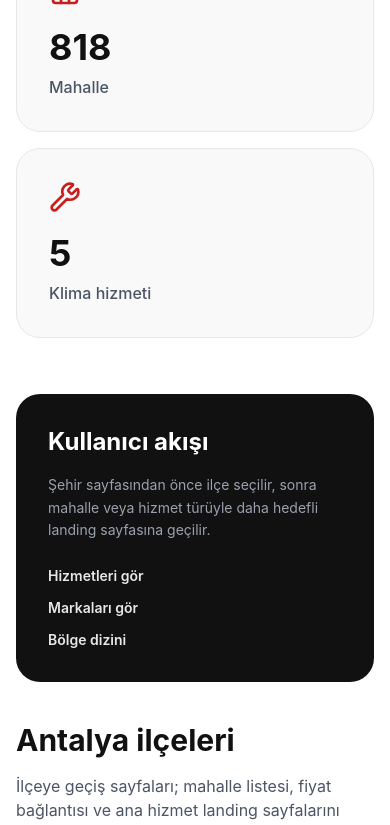
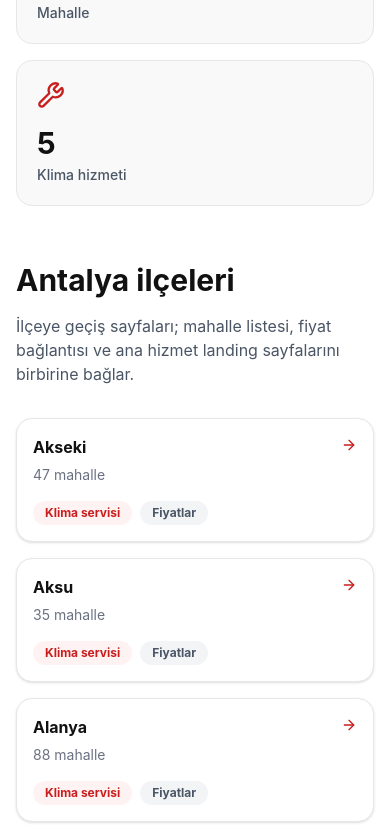
Before and after one commit to aysenur-kaya/antalya-klima-service, a Next.js app: page /antalya in a window 390 px wide. Shown: the part 1156-1981 px from the top of the page. Built offline with nearby package versions, Linux system fonts and the light colour scheme; no server answers.

Commit message:
fix mobile hub navigation and mobile CTA visibility

```diff
--- a/src/app/antalya/page.tsx
+++ b/src/app/antalya/page.tsx
@@ -25,7 +25,7 @@ export default function AntalyaPage() {
 
       <section className="py-20 bg-white">
         <div className="container mx-auto px-4 md:px-6">
-          <div className="grid grid-cols-1 md:grid-cols-3 gap-4 mb-14">
+          <div className="grid grid-cols-1 sm:grid-cols-3 gap-4 mb-14">
             {[
               { label: "İlçe", value: ilceler.length, icon: MapPin },
               { label: "Mahalle", value: mahalleCount, icon: Home },
@@ -34,31 +34,31 @@ export default function AntalyaPage() {
               const Icon = stat.icon;
 
               return (
-                <div key={stat.label} className="rounded-3xl border border-gray-200 bg-brand-light p-8">
-                  <Icon className="w-8 h-8 text-brand-red mb-5" />
-                  <p className="text-4xl font-bold text-brand-dark mb-2">{stat.value}</p>
-                  <p className="text-gray-600 font-medium">{stat.label}</p>
+                <div key={stat.label} className="rounded-2xl border border-gray-200 bg-brand-light p-5 md:p-7">
+                  <Icon className="w-7 h-7 text-brand-red mb-4" />
+                  <p className="text-3xl md:text-4xl font-bold text-brand-dark mb-1">{stat.value}</p>
+                  <p className="text-gray-600 font-medium text-sm md:text-base">{stat.label}</p>
                 </div>
               );
             })}
           </div>
 
-          <div className="grid grid-cols-1 lg:grid-cols-4 gap-10">
-            <aside className="lg:col-span-1">
-              <div className="sticky top-28 rounded-3xl bg-brand-dark text-white p-8">
-                <h2 className="text-2xl font-bold mb-4">Kullanıcı akışı</h2>
-                <p className="text-gray-400 text-sm leading-relaxed mb-6">
+          <div className="grid grid-cols-1 lg:grid-cols-4 gap-6 lg:gap-10">
+            <aside className="lg:col-span-1 order-2 lg:order-1">
+              <div className="sticky top-28 rounded-2xl bg-brand-dark text-white p-5 md:p-7">
+                <h2 className="text-xl font-bold mb-3">Kullanıcı akışı</h2>
+                <p className="text-gray-400 text-sm leading-relaxed mb-5">
                   Şehir sayfasından önce ilçe seçilir, sonra mahalle veya hizmet türüyle daha hedefli landing sayfasına geçilir.
                 </p>
                 <div className="flex flex-col gap-3">
-                  <Link href="/hizmetler" className="text-sm font-semibold text-white/90 hover:text-brand-red">Hizmetleri gör</Link>
-                  <Link href="/servis" className="text-sm font-semibold text-white/90 hover:text-brand-red">Markaları gör</Link>
-                  <Link href="/bolgeler" className="text-sm font-semibold text-white/90 hover:text-brand-red">Bölge dizini</Link>
+                  <Link href="/hizmetler" className="text-sm font-semibold text-white/90 hover:text-brand-red transition-colors">Hizmetleri gör</Link>
+                  <Link href="/servis" className="text-sm font-semibold text-white/90 hover:text-brand-red transition-colors">Markaları gör</Link>
+                  <Link href="/bolgeler" className="text-sm font-semibold text-white/90 hover:text-brand-red transition-colors">Bölge dizini</Link>
                 </div>
               </div>
             </aside>
 
-            <div className="lg:col-span-3">
+            <div className="lg:col-span-3 order-1 lg:order-2">
               <div className="mb-8">
                 <h2 className="text-3xl font-bold text-brand-dark mb-4">Antalya ilçeleri</h2>
                 <p className="text-gray-600">
@@ -66,23 +66,23 @@ export default function AntalyaPage() {
                 </p>
               </div>
 
-              <div className="grid grid-cols-1 sm:grid-cols-2 xl:grid-cols-3 gap-5">
+              <div className="grid grid-cols-1 sm:grid-cols-2 xl:grid-cols-3 gap-4">
                 {ilceler.map((ilce) => (
                   <Link
                     key={ilce.slug}
                     href={`/bolgeler/${ilce.slug}`}
-                    className="group rounded-3xl border border-gray-200 bg-white p-6 shadow-sm hover:border-brand-red/30 hover:shadow-xl transition-all"
+                    className="group rounded-2xl border border-gray-200 bg-white p-4 md:p-6 shadow-sm hover:border-brand-red/30 hover:shadow-xl transition-all"
                   >
-                    <div className="flex items-start justify-between gap-4">
+                    <div className="flex items-start justify-between gap-3">
                       <div>
-                        <h3 className="text-xl font-bold text-brand-dark group-hover:text-brand-red transition-colors mb-2">
+                        <h3 className="text-base md:text-xl font-bold text-brand-dark group-hover:text-brand-red transition-colors mb-1.5">
                           {ilce.name}
                         </h3>
                         <p className="text-sm text-gray-500">{ilce.mahalleler.length} mahalle</p>
                       </div>
-                      <ArrowRight className="w-5 h-5 text-brand-red transition-transform group-hover:translate-x-1" />
+                      <ArrowRight className="w-4 h-4 md:w-5 md:h-5 text-brand-red transition-transform group-hover:translate-x-1 shrink-0 mt-0.5" />
                     </div>
-                    <div className="mt-6 flex flex-wrap gap-2">
+                    <div className="mt-4 flex flex-wrap gap-2">
                       <span className="rounded-full bg-red-50 px-3 py-1 text-xs font-bold text-brand-red">Klima servisi</span>
                       <span className="rounded-full bg-gray-100 px-3 py-1 text-xs font-bold text-gray-600">Fiyatlar</span>
                     </div>
--- a/src/app/bolgeler/[slug]/page.tsx
+++ b/src/app/bolgeler/[slug]/page.tsx
@@ -82,10 +82,10 @@ export default async function DistrictRegionsPage({ params }: PageProps) {
 
       <section className="py-20">
         <div className="container mx-auto px-4 md:px-6">
-          <div className="grid grid-cols-1 lg:grid-cols-4 gap-12">
+          <div className="grid grid-cols-1 lg:grid-cols-4 gap-6 lg:gap-12">
 
             {/* Sidebar Services */}
-            <div className="lg:col-span-1 space-y-6">
+            <div className="lg:col-span-1 space-y-6 order-2 lg:order-1">
               <div className="bg-brand-light p-6 rounded-3xl border border-gray-100">
                 <h3 className="font-bold text-lg mb-4 text-brand-dark flex items-center gap-2">
                   <MapPin className="w-5 h-5 text-brand-red" />
@@ -130,7 +130,7 @@ export default async function DistrictRegionsPage({ params }: PageProps) {
             </div>
 
             {/* Neighborhood Grid */}
-            <div className="lg:col-span-3">
+            <div className="lg:col-span-3 order-1 lg:order-2">
               <div className="mb-8">
                 <h2 className="text-2xl md:text-3xl font-bold text-brand-dark mb-4">
                   {ilce.name} Mahalle Listesi
@@ -175,7 +175,7 @@ export default async function DistrictRegionsPage({ params }: PageProps) {
                 ))}
               </div>
 
-              <div className="mt-12 p-8 bg-brand-light rounded-3xl border border-gray-200">
+              <div className="mt-10 p-5 md:p-8 bg-brand-light rounded-3xl border border-gray-200">
                 <h3 className="text-xl font-bold mb-4">{ilce.name} Sakinleri İçin Teknik Servis Çözümleri</h3>
                 <div className="prose prose-gray text-gray-600 max-w-none">
                   <p>
--- a/src/app/iletisim/page.tsx
+++ b/src/app/iletisim/page.tsx
@@ -212,7 +212,7 @@ export default function IletisimPage() {
             {/* Sidebar — 1/3 width */}
             <aside className="flex flex-col gap-6">
               {/* Benefit card */}
-              <div className="rounded-3xl border border-gray-200 bg-brand-light p-8">
+              <div className="rounded-3xl border border-gray-200 bg-brand-light p-5 md:p-8">
                 <h2 className="text-xl font-bold text-brand-dark mb-6">
                   Neden Antalya Servisi?
                 </h2>
@@ -231,7 +231,7 @@ export default function IletisimPage() {
               </div>
 
               {/* Emergency CTA card */}
-              <div className="rounded-3xl bg-brand-dark text-white p-8 relative overflow-hidden">
+              <div className="rounded-3xl bg-brand-dark text-white p-5 md:p-8 relative overflow-hidden">
                 <div className="absolute top-0 right-0 w-32 h-32 bg-brand-red/20 blur-[60px] rounded-full pointer-events-none" />
                 <div className="relative z-10">
                   <div className="w-12 h-12 rounded-2xl bg-brand-red/20 flex items-center justify-center mb-5">
@@ -256,7 +256,7 @@ export default function IletisimPage() {
               </div>
 
               {/* Internal nav card */}
-              <div className="rounded-3xl border border-gray-200 bg-white p-8">
+              <div className="rounded-3xl border border-gray-200 bg-white p-5 md:p-8">
                 <h3 className="text-lg font-bold text-brand-dark mb-4">
                   Hızlı bağlantılar
                 </h3>
--- a/src/components/layout/Footer.tsx
+++ b/src/components/layout/Footer.tsx
@@ -39,7 +39,7 @@ export default function Footer() {
               <p className="text-white font-medium text-lg">Aynı Gün Servis</p>
               <p className="text-sm text-gray-400">Hemen uzman ekibimizi çağırın</p>
             </div>
-            <div className="flex flex-col xs:flex-row sm:flex-row gap-3 w-full sm:w-auto">
+            <div className="flex flex-col sm:flex-row gap-3 w-full sm:w-auto">
               <a href={`tel:${CONTACT_INFO.phone}`} className="w-full sm:w-auto bg-brand-red hover:bg-red-700 text-white px-6 py-4 rounded-xl font-medium flex items-center justify-center gap-2 transition-all hover:-translate-y-1 shadow-[0_10px_20px_rgba(200,30,30,0.3)]">
                 <Phone className="w-5 h-5" />
                 {CONTACT_INFO.phoneFormatted}
```
Also changed, not shown: src/components/layout/Header.tsx (+17 -14 lines), src/components/sections/ContactCTA.tsx (+4 -4 lines).
